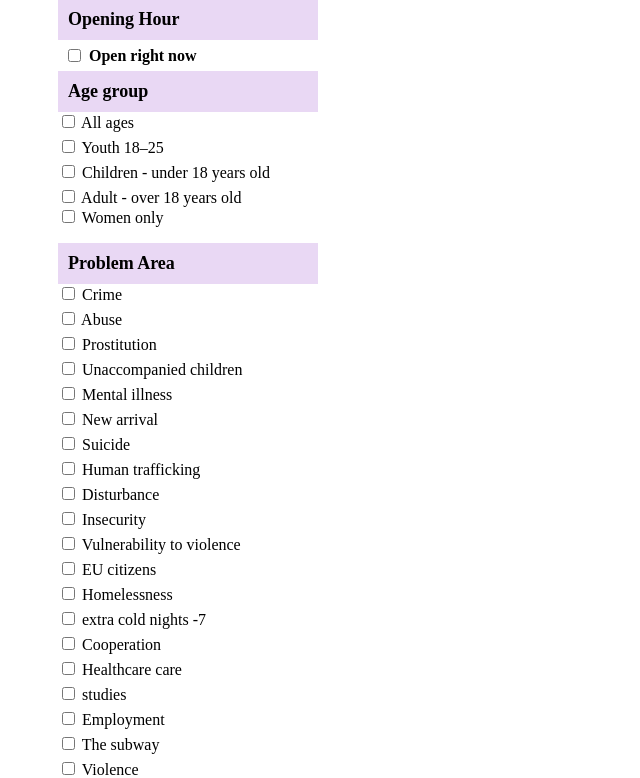
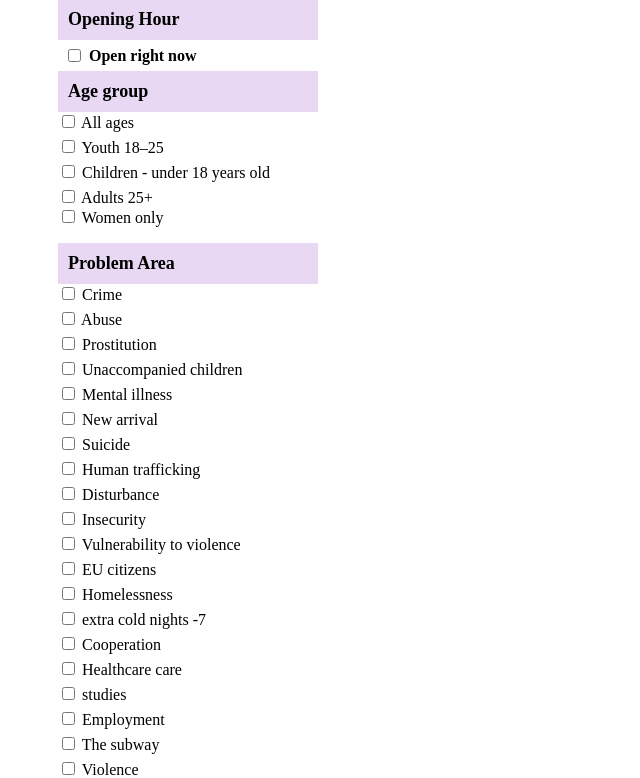
Before and after one commit to noQ-sweden/noq_backend_python, a Django app: page /resources/ in a window 1280 px wide. Shown: the part 220-998 px from the top of the page, without its empty margins (0-640 px from the left). Run offline with Django 4.2, Linux system fonts and the light colour scheme; data that the repository does not hold is empty.

Commit message:
working as expected1

```diff
--- a/noq_django/backend/templates/resource_list.html
+++ b/noq_django/backend/templates/resource_list.html
@@ -95,7 +95,7 @@
     <input type="checkbox" name="target_group" value="Adults 25+"
         {% if 'Adults 25+' in target_group_filter %}checked{% endif %}
         onchange="this.form.submit()">
-    Adult - over 18 years old
+    Adults 25+
 </label>
 <label style="display: block; margin-bottom: 5px;">
     <input type="checkbox" name="target_group" value="Women only"
--- a/noq_django/backend/views.py
+++ b/noq_django/backend/views.py
@@ -451,8 +451,8 @@ def resource_list(request):
     # Target group filter
     def matches_target_group(group):
         group_map = {
-            "adults 25+": ["Adults 25+", "Women only"],
-            "youth 18-25": ["Youth 18-25", "Women only"],
+            "adults 25+": ["Adults 25+"],
+            "youth 18-25": ["Youth 18-25"],
             "women only": ["Women only"],
             "children - under 18 years old": ["Children - under 18 years old"],
             "all ages": ["Adult - over 18 years old", "Youth 18-25", "Women only", "Children - under 18 years old"]
```
